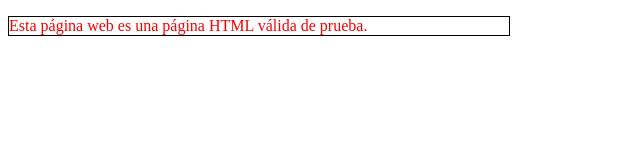
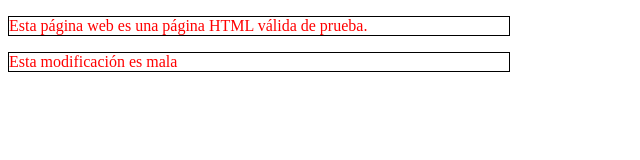
Before and after one commit to luisaparra-info/pruebaSAD, a plain HTML site: page index.html in a window 1280 px wide. Shown: the whole page, without its empty margins (0-640 px from the left). Drawn offline with Linux system fonts and the light colour scheme.

Commit message:
Modificación a borrar

```diff
--- a/index.html
+++ b/index.html
@@ -8,5 +8,6 @@
 </head>
 <body>
 <p>Esta página web es una página HTML válida de prueba.</p>
+<p>Esta modificación es mala</p>
 </body>
 </html>
```
